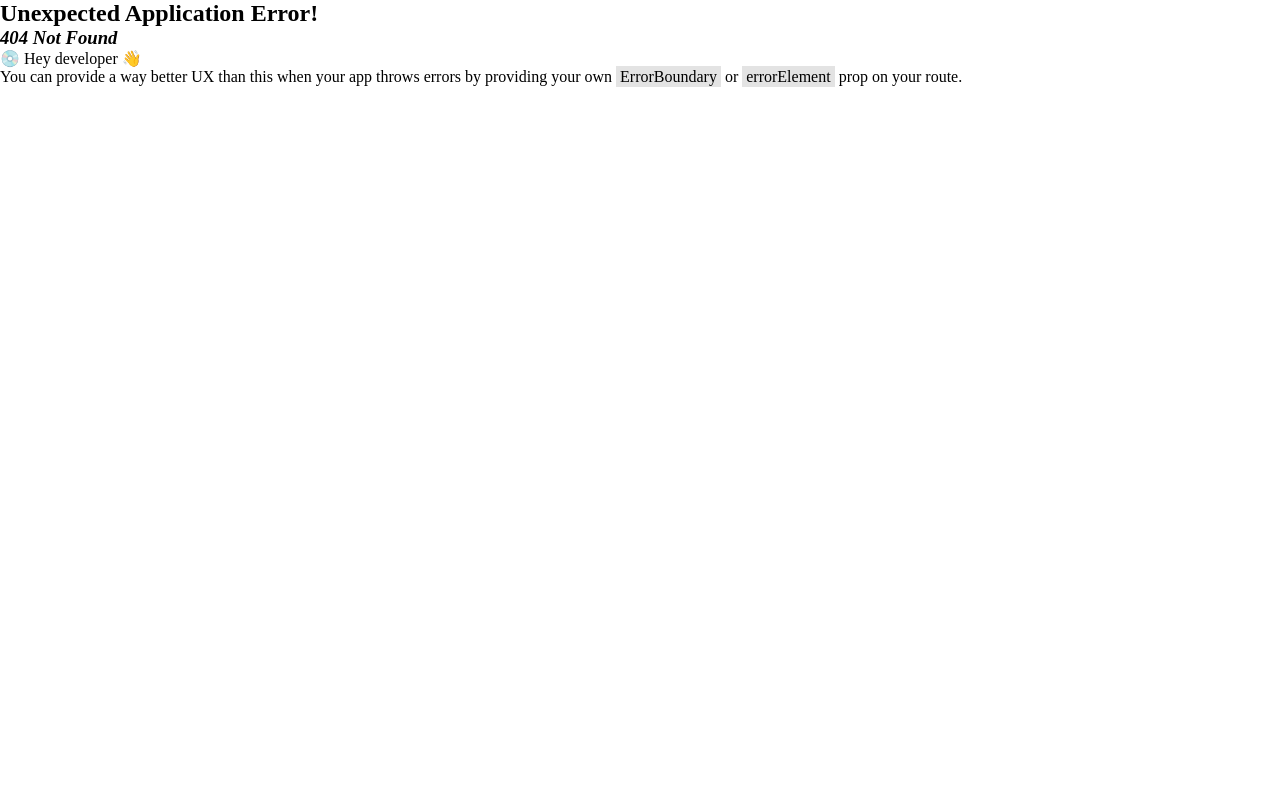
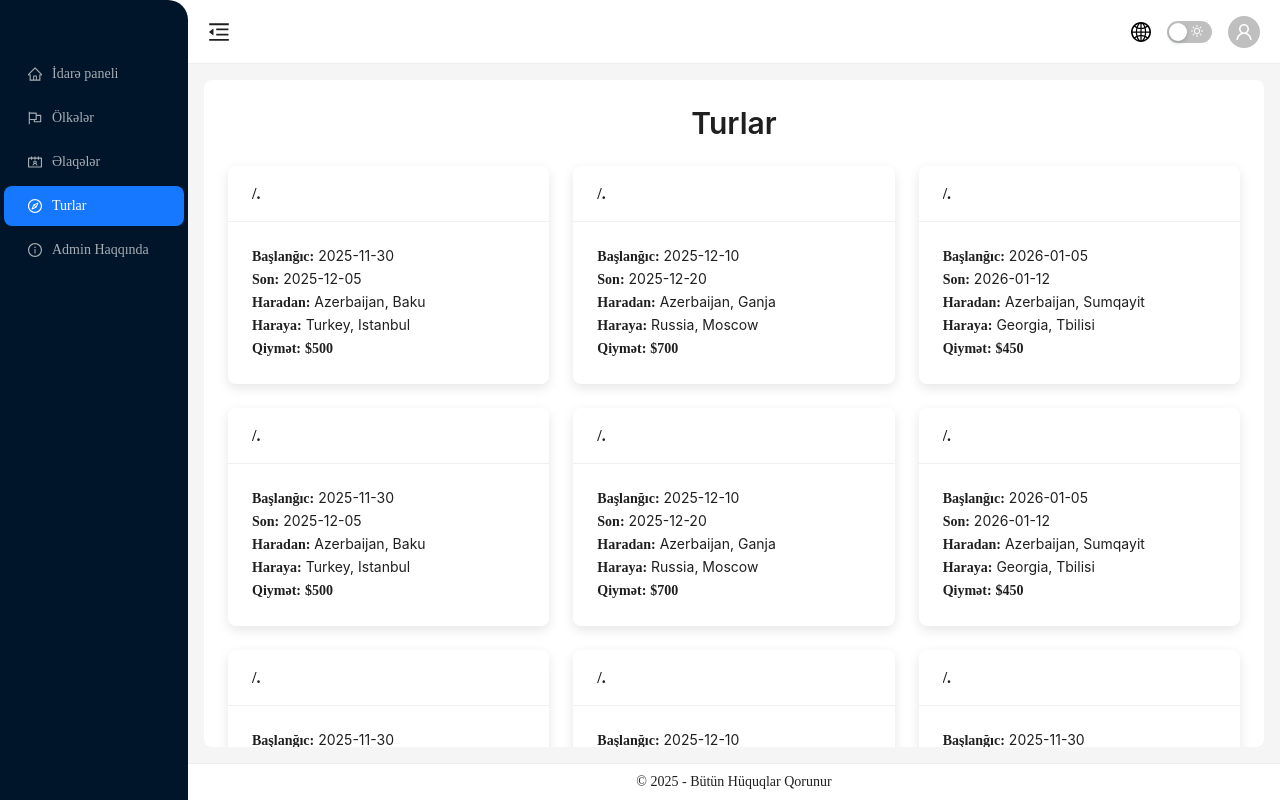
Before and after one commit to AyxanHesenzade/TMS, a React (Vite) app: page /admin/tour in a window 1280 px wide. Before the commit this address had no page. Built offline with nearby package versions, Linux system fonts and the light colour scheme; sample sign-in values are in the browser's storage.

Commit message:
Admin pages

```diff
--- a/src/components/Layout/Sidebar.jsx
+++ b/src/components/Layout/Sidebar.jsx
@@ -22,9 +22,29 @@ const Sidebar = () => {
   const { user } = useAuth();
   const adminMenu = [
     {
+      key: "/admin/",
+      icon: <HomeOutlined />,
+      label: <Link to="/admin/">{t.sidebar.dashboard}</Link>,
+    },
+    {
+      key: "/admin/contries",
+      icon: <FlagOutlined  />,
+      label: <Link to="/admin/contries">{t.sidebar.countries}</Link>,
+    },
+    {
+      key: "/admin/contact",
+      icon: <ContactsOutlined />,
+      label: <Link to="/admin/contact">{t.sidebar.contacts}</Link>,
+    },
+    {
+      key: "/admin/tour",
+      icon: <CompassOutlined />,
+      label: <Link to="/admin/tour">{t.sidebar.tour}</Link>,
+    },
+    {
       key: "/admin/about",
-      icon: <FlagOutlined />,
-      label: <Link to="/admin/about">Admin About</Link>,
+      icon: <InfoCircleOutlined />,
+      label: <Link to="/admin/about">Admin {t.sidebar.about}</Link>,
     },
   ];
 
--- a/src/pages/Admin/pages/Contact/index.jsx
+++ b/src/pages/Admin/pages/Contact/index.jsx
@@ -0,0 +1,75 @@
+// src/pages/Contact/index.jsx
+import React, { useEffect, useState } from "react";
+import { Card, Table, Typography, message } from "antd";
+import { GetContacts } from "../../../../services/service";
+import { useLanguage } from "../../../../context/LanguageContext";
+
+const { Title } = Typography;
+
+const AdminContact = () => {
+  const [contacts, setContacts] = useState([]);
+  const [loading, setLoading] = useState(false);
+  const { t } = useLanguage();
+
+  useEffect(() => {
+    const fetchContacts = async () => {
+      setLoading(true);
+      try {
+        const data = await GetContacts();
+        setContacts(data);
+      } catch (err) {
+        message.error("Failed to fetch contacts");
+      } finally {
+        setLoading(false);
+      }
+    };
+    fetchContacts();
+  }, []);
+
+  const columns = [
+    {
+      title: "ID",
+      dataIndex: "id",
+      key: "id",
+    },
+    {
+      title: t.contact.phone,
+      dataIndex: "telephone",
+      key: "telephone",
+    },
+    {
+      title: t.contact.email,
+      dataIndex: "mail",
+      key: "mail",
+    },
+    {
+      title: t.contact.about,
+      dataIndex: "about",
+      key: "about",
+    },
+  ];
+
+  return (
+    <div className="flex justify-center items-center min-h-screen bg-gray-100 p-4">
+      <Card
+        style={{
+          width: 600,
+          boxShadow: "0 4px 12px rgba(0,0,0,0.1)",
+        }}
+      >
+        <Title level={3} style={{ textAlign: "center" }}>
+          {t.contact.title}
+        </Title>
+        <Table
+          dataSource={contacts}
+          columns={columns}
+          rowKey="id"
+          loading={loading}
+          pagination={false}
+        />
+      </Card>
+    </div>
+  );
+};
+
+export default AdminContact;
--- a/src/pages/Admin/pages/Country/index.jsx
+++ b/src/pages/Admin/pages/Country/index.jsx
@@ -0,0 +1,41 @@
+import React, { useEffect, useState } from "react";
+import { GetCountries } from "../../../../services/service";
+import { Table, Card, Typography } from "antd";
+import { useLanguage } from "../../../../context/LanguageContext";
+
+const { Title } = Typography;
+
+const AdminCountry = () => {
+  const [countries, setCountries] = useState([]);
+  const { t } = useLanguage();
+  useEffect(() => {
+    GetCountries().then((data) => setCountries(data));
+  }, []);
+
+  const columns = [
+    {
+      title: "ID",
+      dataIndex: "id",
+      key: "id",
+    },
+    {
+      title: t.countries.countryName ,
+      dataIndex: "name",
+      key: "name",
+    },
+  ];
+
+  return (
+    <Card style={{ margin: 24, boxShadow: "0 2px 8px rgba(0,0,0,0.1)" }}>
+      <Title level={3}>{t.countries.title}</Title>
+      <Table
+        dataSource={countries}
+        columns={columns}
+        rowKey="id"
+        pagination={false}
+      />
+    </Card>
+  );
+};
+
+export default AdminCountry;
--- a/src/pages/Admin/pages/Tour/index.jsx
+++ b/src/pages/Admin/pages/Tour/index.jsx
@@ -0,0 +1,189 @@
+// src/pages/Tour/index.jsx
+import React from "react";
+import { Card, Row, Col, Typography } from "antd";
+import { useLanguage } from "../../../../context/LanguageContext";
+
+const { Title, Text } = Typography;
+
+const AdminTour = () => {
+    const { t } = useLanguage();
+    const fakeTours = [
+        {
+          id: 1,
+          price: "$500",
+          startDate: "2025-11-30",
+          endDate: "2025-12-05",
+          from: { country: "Azerbaijan", city: "Baku" },
+          to: { country: "Turkey", city: "Istanbul" },
+          img:'/.'
+        },
+        {
+          id: 2,
+          price: "$700",
+          startDate: "2025-12-10",
+          endDate: "2025-12-20",
+          from: { country: "Azerbaijan", city: "Ganja" },
+          to: { country: "Russia", city: "Moscow" },
+          img:'/.'
+        },
+        {
+          id: 3,
+          price: "$450",
+          startDate: "2026-01-05",
+          endDate: "2026-01-12",
+          from: { country: "Azerbaijan", city: "Sumqayit" },
+          to: { country: "Georgia", city: "Tbilisi" },
+          img:'/.'
+        },
+        {
+          id: 1,
+          price: "$500",
+          startDate: "2025-11-30",
+          endDate: "2025-12-05",
+          from: { country: "Azerbaijan", city: "Baku" },
+          to: { country: "Turkey", city: "Istanbul" },
+          img:'/.'
+        },
+        {
+          id: 2,
+          price: "$700",
+          startDate: "2025-12-10",
+          endDate: "2025-12-20",
+          from: { country: "Azerbaijan", city: "Ganja" },
+          to: { country: "Russia", city: "Moscow" },
+          img:'/.'
+        },
+        {
+          id: 3,
+          price: "$450",
+          startDate: "2026-01-05",
+          endDate: "2026-01-12",
+          from: { country: "Azerbaijan", city: "Sumqayit" },
+          to: { country: "Georgia", city: "Tbilisi" },
+          img:'/.'
+        },
+        {
+          id: 1,
+          price: "$500",
+          startDate: "2025-11-30",
+          endDate: "2025-12-05",
+          from: { country: "Azerbaijan", city: "Baku" },
+          to: { country: "Turkey", city: "Istanbul" },
+          img:'/.'
+        },
+        {
+          id: 2,
+          price: "$700",
+          startDate: "2025-12-10",
+          endDate: "2025-12-20",
+          from: { country: "Azerbaijan", city: "Ganja" },
+          to: { country: "Russia", city: "Moscow" },
+          img:'/.'
+        },
+        {
+          id: 1,
+          price: "$500",
+          startDate: "2025-11-30",
+          endDate: "2025-12-05",
+          from: { country: "Azerbaijan", city: "Baku" },
+          to: { country: "Turkey", city: "Istanbul" },
+          img:'/.'
+        },
+        {
+          id: 2,
+          price: "$700",
+          startDate: "2025-12-10",
+          endDate: "2025-12-20",
+          from: { country: "Azerbaijan", city: "Ganja" },
+          to: { country: "Russia", city: "Moscow" },
+          img:'/.'
+        },
+        {
+          id: 1,
+          price: "$500",
+          startDate: "2025-11-30",
+          endDate: "2025-12-05",
+          from: { country: "Azerbaijan", city: "Baku" },
+          to: { country: "Turkey", city: "Istanbul" },
+          img:'/.'
+        },
+        {
+          id: 2,
+          price: "$700",
+          startDate: "2025-12-10",
+          endDate: "2025-12-20",
+          from: { country: "Azerbaijan", city: "Ganja" },
+          to: { country: "Russia", city: "Moscow" },
+          img:'/.'
+        },
+        {
+          id: 1,
+          price: "$500",
+          startDate: "2025-11-30",
+          endDate: "2025-12-05",
+          from: { country: "Azerbaijan", city: "Baku" },
+          to: { country: "Turkey", city: "Istanbul" },
+          img:'/.'
+        },
+        {
+          id: 2,
+          price: "$700",
+          startDate: "2025-12-10",
+          endDate: "2025-12-20",
+          from: { country: "Azerbaijan", city: "Ganja" },
+          to: { country: "Russia", city: "Moscow" },
+          img:'/.'
+        },
+        {
+          id: 3,
+          price: "$450",
+          startDate: "2026-01-05",
+          endDate: "2026-01-12",
+          from: { country: "Azerbaijan", city: "Sumqayit" },
+          to: { country: "Georgia", city: "Tbilisi" },
+          img:'/.'
+        },
+      ];
+  return (
+    <div className="p-8 bg-gray-100 min-h-screen">
+      <Title level={2} style={{ textAlign: "center", marginBottom: 24 }}>
+       {t.tours.title}
+      </Title>
+      <Row gutter={[24, 24]} justify="center">
+        {fakeTours.map((tour) => (
+          <Col key={tour.id} xs={24} sm={12} md={8}>
+            <Card
+              title={tour.img}
+              bordered={false}
+              style={{
+                boxShadow: "0 4px 12px rgba(0,0,0,0.1)",
+              }}
+            >
+              <Text>
+                <b>{t.tours.start}:</b> {tour.startDate}
+              </Text>
+              <br />
+              <Text>
+                <b>{t.tours.end}:</b> {tour.endDate}
+              </Text>
+              <br />
+              <Text>
+                <b>{t.tours.from}:</b> {tour.from.country}, {tour.from.city}
+              </Text>
+              <br />
+              <Text>
+                <b>{t.tours.to}:</b> {tour.to.country}, {tour.to.city}
+                <br/>
+              </Text>
+              <Text>
+                <b>{t.tours.price}:</b> <b>{tour.price}</b>
+              </Text>
+            </Card>
+          </Col>
+        ))}
+      </Row>
+    </div>
+  );
+};
+
+export default AdminTour;
```
Also changed, not shown: src/routes/index.jsx (+7 -0 lines).
